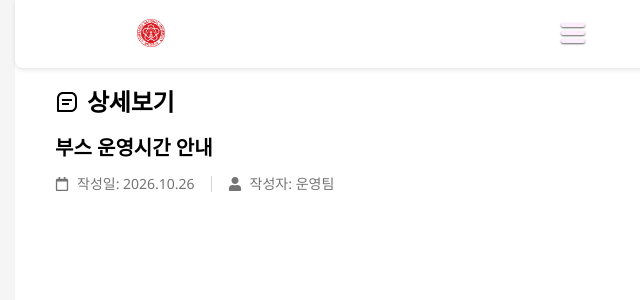
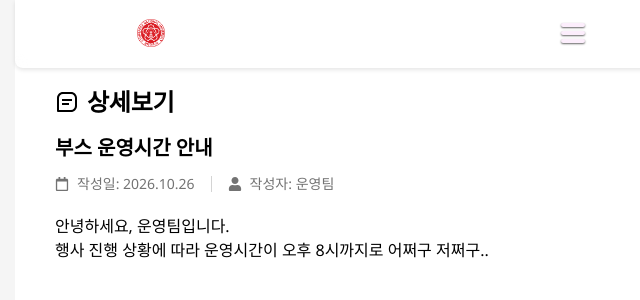
Before and after one commit to knu-80/knu-client, a React (Vite) app: page /notice/1 in a window 1280 px wide. Shown: the top 300 px of the page, without its empty margins (275-915 px from the left). Built offline with nearby package versions, Linux system fonts and the light colour scheme.

Commit message:
[#18]Design: 상세 내용 텍스트 영역 구현

```diff
--- a/src/pages/NoticeDetailPage.tsx
+++ b/src/pages/NoticeDetailPage.tsx
@@ -24,6 +24,13 @@ export default function NoticeDetailPage() {
           </div>
         </div>
       </div>
+
+      <div className="mb-10 mt-5 text-black">
+        <p className="typo-body-1">
+          안녕하세요, 운영팀입니다. <br />
+          행사 진행 상황에 따라 운영시간이 오후 8시까지로 어쩌구 저쩌구..
+        </p>
+      </div>
     </div>
   );
 }
```
